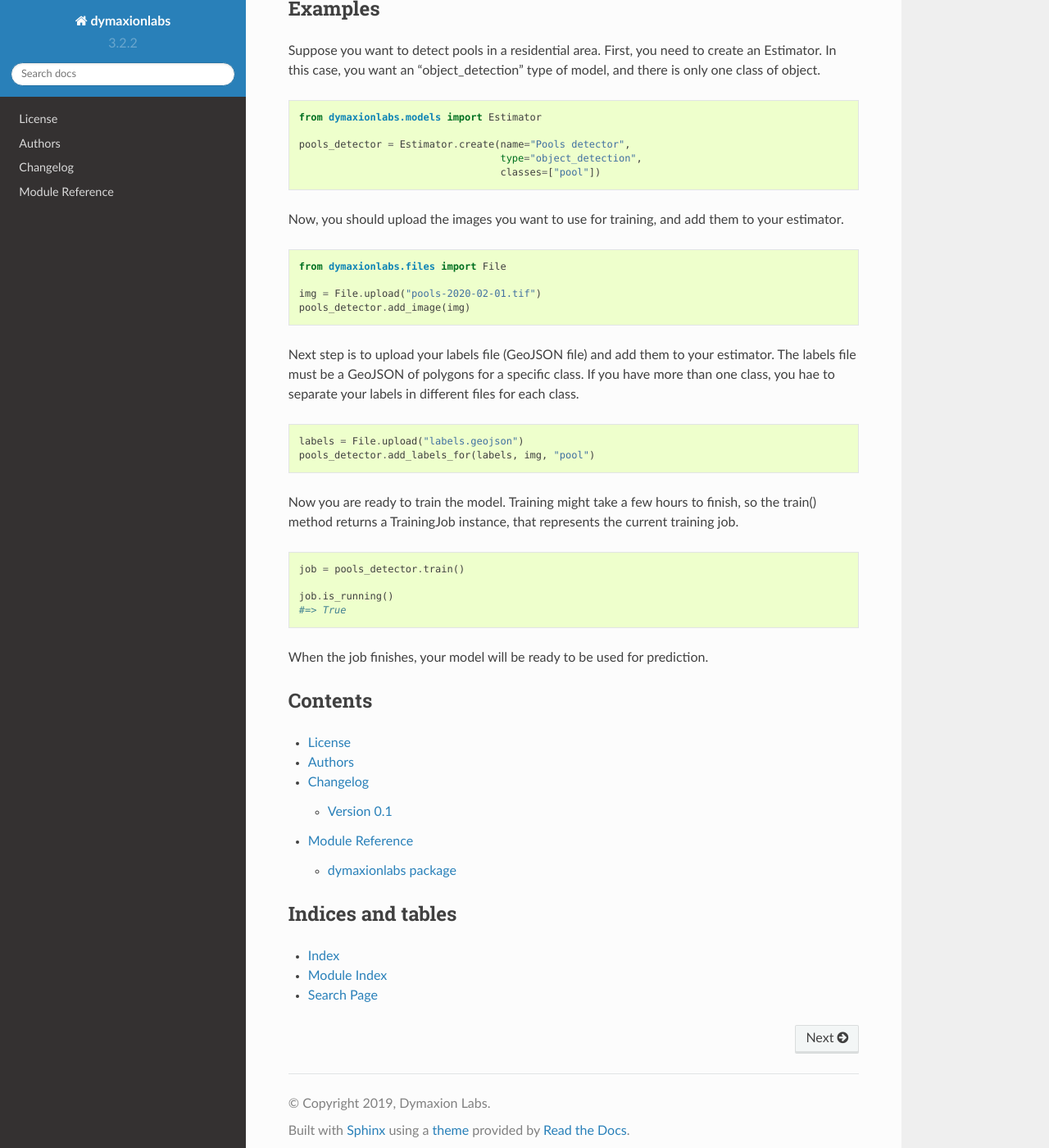
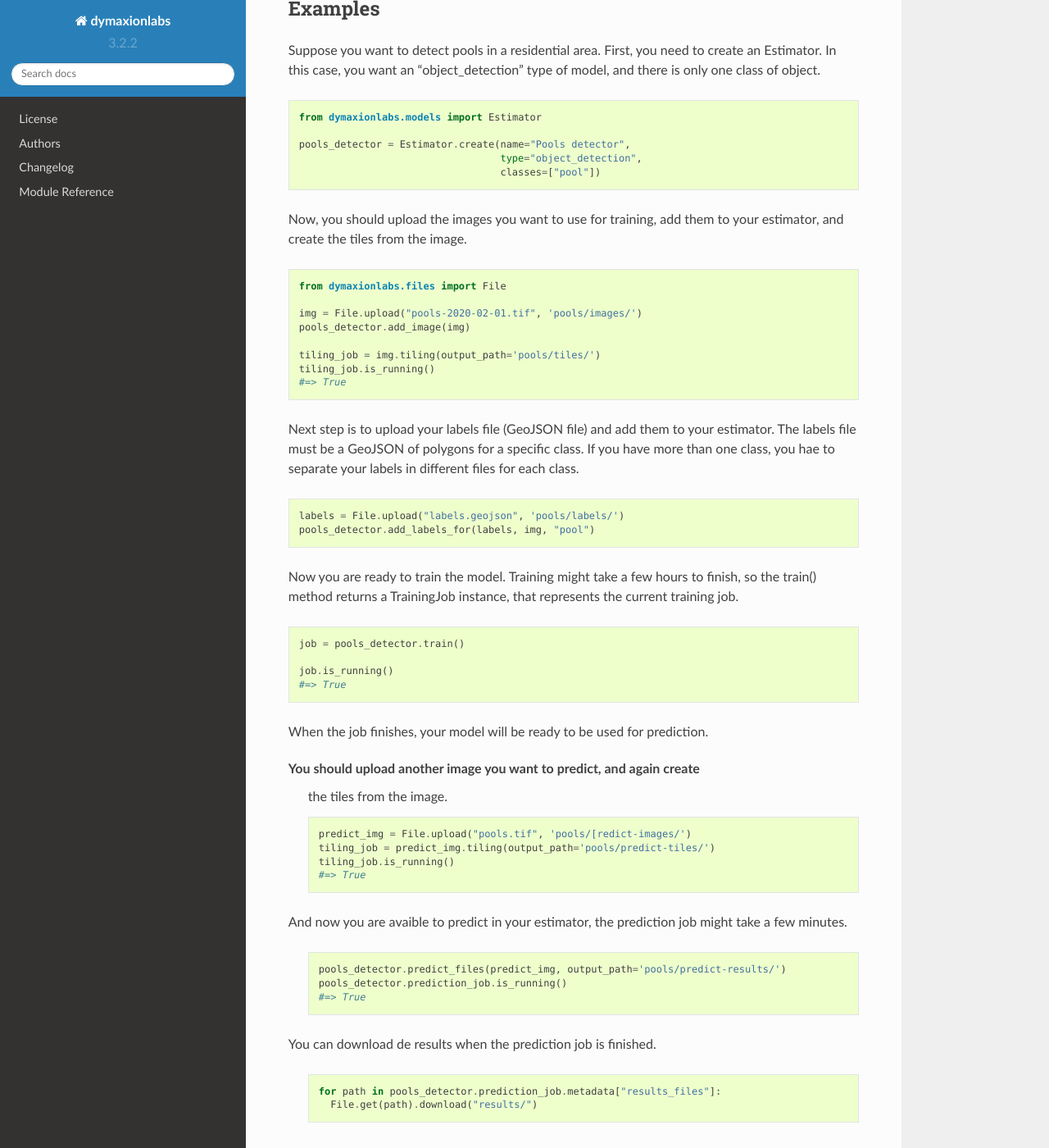
Before and after one commit to dymaxionlabs/python-sdk, a Sphinx documentation site: the page built from docs/index.rst, in a window 1280 px wide and 1400 px high, scrolled down 1144 px. Shown: the whole window at 82% size. Built offline with Sphinx 7.4.7 and the Read the Docs theme 2.0.0, drawn with Linux system fonts in a browser that asks for light colours.

Commit message:
updated doc

```diff
--- a/docs/index.rst
+++ b/docs/index.rst
@@ -72,15 +72,19 @@ model, and there is only one class of object.
                                     classes=["pool"])
 
 
-Now, you should upload the images you want to use for training, and add them
-to your estimator.
+Now, you should upload the images you want to use for training, add them
+to your estimator, and create the tiles from the image.
 
 .. code-block:: python
 
   from dymaxionlabs.files import File
 
-  img = File.upload("pools-2020-02-01.tif")
+  img = File.upload("pools-2020-02-01.tif", 'pools/images/')
   pools_detector.add_image(img)
+
+  tiling_job = img.tiling(output_path='pools/tiles/')
+  tiling_job.is_running()
+  #=> True
 
 
 Next step is to upload your labels file (GeoJSON file) and add them to your
@@ -90,7 +94,7 @@ different files for each class.
 
 .. code-block:: python
 
-  labels = File.upload("labels.geojson")
+  labels = File.upload("labels.geojson", 'pools/labels/')
   pools_detector.add_labels_for(labels, img, "pool")
 
 
@@ -107,6 +111,33 @@ the current training job.
 
 
 When the job finishes, your model will be ready to be used for prediction.
+
+You should upload another image you want to predict, and again create
+ the tiles from the image.
+
+ .. code-block:: python
+
+  predict_img = File.upload("pools.tif", 'pools/[redict-images/')
+  tiling_job = predict_img.tiling(output_path='pools/predict-tiles/')
+  tiling_job.is_running()
+  #=> True
+
+And now you are avaible to predict in your estimator, the prediction job might take
+a few minutes.
+
+ .. code-block:: python
+
+  pools_detector.predict_files(predict_img, output_path='pools/predict-results/')
+  pools_detector.prediction_job.is_running()
+  #=> True
+
+
+You can download de results when the prediction job is finished.
+
+ .. code-block:: python
+
+  for path in pools_detector.prediction_job.metadata["results_files"]:
+    File.get(path).download("results/")
 
 
 Contents
```
Also changed, not shown: 2 other files.
